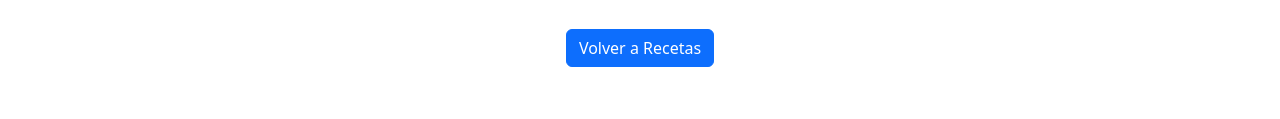
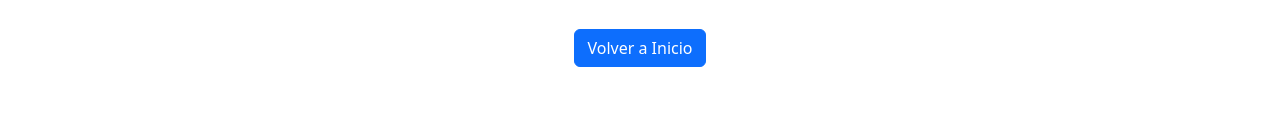
Before and after one commit to joseluiscs13/tarea-bootstrap, a plain HTML site: page receta3.html in a window 1280 px wide. Shown: the part 939-1058 px from the top of the page. Drawn offline with nearby package versions, Linux system fonts and the light colour scheme.

Commit message:
Update receta3.html

```diff
--- a/receta3.html
+++ b/receta3.html
@@ -68,7 +68,7 @@
             <li>Sirve caliente y disfruta.</li>
         </ol>
         <!-- Botón de Regreso -->
-        <a href="recetas.html" class="btn btn-primary mt-3">Volver a Recetas</a>
+        <a href="index.html" class="btn btn-primary mt-3">Volver a Inicio</a>
     <br><br><br>
 
       <!--Footer -->
```
